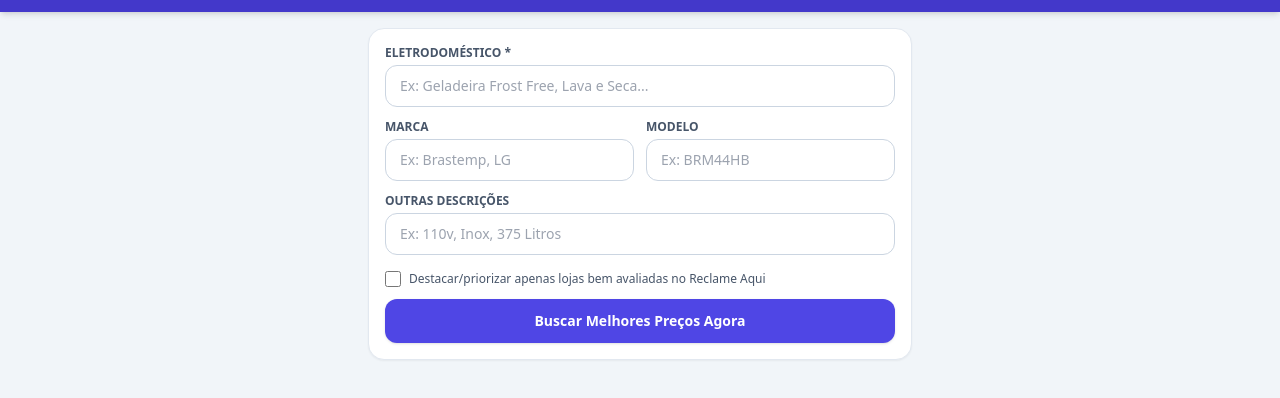
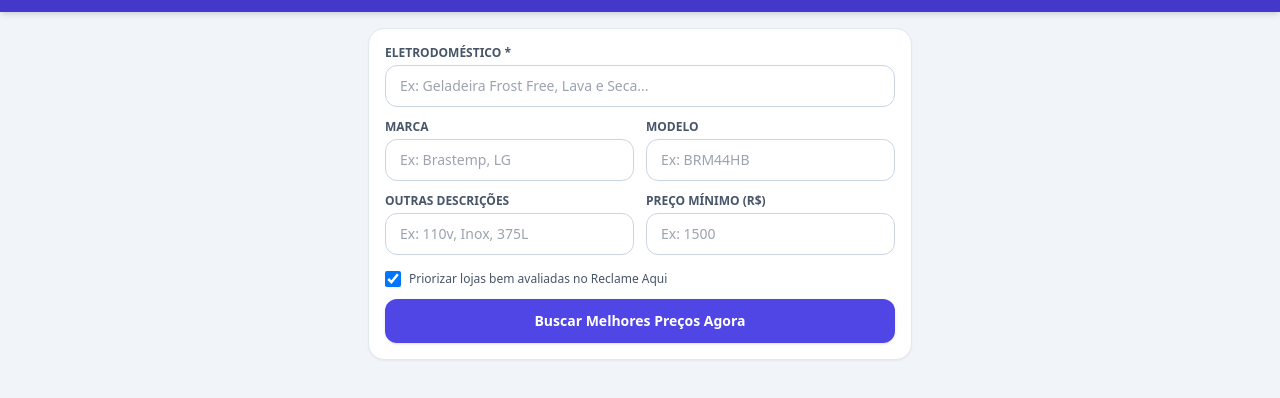
Before and after one commit to Beatriz-LG/Buscador-black-friday, a plain HTML site: page index.html in a window 1280 px wide. Shown: the part 64-462 px from the top of the page. Drawn offline with nearby package versions, Linux system fonts and the light colour scheme.

Commit message:
Refactor search form layout and labels

```diff
--- a/index.html
+++ b/index.html
@@ -8,7 +8,6 @@
 </head>
 <body class="bg-slate-100 text-slate-800 min-h-screen pb-10">
 
-    <!-- Cabeçalho -->
     <header class="bg-indigo-700 text-white p-4 shadow-md sticky top-0 z-10">
         <div class="max-w-xl mx-auto flex items-center justify-between">
             <div>
@@ -20,7 +19,6 @@
     </header>
 
     <main class="max-w-xl mx-auto p-4">
-        <!-- Formulário de Busca -->
         <form id="formBusca" class="bg-white rounded-2xl shadow-sm p-4 space-y-3 border border-slate-200">
             <div>
                 <label class="block text-xs font-semibold text-slate-600 uppercase mb-1">Eletrodoméstico *</label>
@@ -41,16 +39,23 @@
                 </div>
             </div>
 
-            <div>
-                <label class="block text-xs font-semibold text-slate-600 uppercase mb-1">Outras Descrições</label>
-                <input type="text" id="detalhes" placeholder="Ex: 110v, Inox, 375 Litros"
-                    class="w-full px-3.5 py-2.5 rounded-xl border border-slate-300 focus:ring-2 focus:ring-indigo-500 focus:outline-none text-sm">
+            <div class="grid grid-cols-2 gap-3">
+                <div>
+                    <label class="block text-xs font-semibold text-slate-600 uppercase mb-1">Outras Descrições</label>
+                    <input type="text" id="detalhes" placeholder="Ex: 110v, Inox, 375L"
+                        class="w-full px-3.5 py-2.5 rounded-xl border border-slate-300 focus:ring-2 focus:ring-indigo-500 focus:outline-none text-sm">
+                </div>
+                <div>
+                    <label class="block text-xs font-semibold text-slate-600 uppercase mb-1">Preço Mínimo (R$)</label>
+                    <input type="number" id="precoMin" placeholder="Ex: 1500" min="0" step="1"
+                        class="w-full px-3.5 py-2.5 rounded-xl border border-slate-300 focus:ring-2 focus:ring-indigo-500 focus:outline-none text-sm">
+                </div>
             </div>
 
             <div class="flex items-center gap-2 pt-1">
-                <input type="checkbox" id="apenasConfiaveis" class="w-4 h-4 text-indigo-600 rounded">
+                <input type="checkbox" id="apenasConfiaveis" checked class="w-4 h-4 text-indigo-600 rounded">
                 <label for="apenasConfiaveis" class="text-xs text-slate-600 font-medium">
-                    Destacar/priorizar apenas lojas bem avaliadas no Reclame Aqui
+                    Priorizar lojas bem avaliadas no Reclame Aqui
                 </label>
             </div>
 
@@ -60,17 +65,14 @@
             </button>
         </form>
 
-        <!-- Área de Carregamento -->
         <div id="loading" class="hidden text-center py-10 space-y-3">
             <div class="inline-block animate-spin rounded-full h-8 w-8 border-4 border-indigo-600 border-t-transparent"></div>
             <p class="text-sm font-medium text-slate-600">Varrendo lojas e checando Reclame Aqui...</p>
             <p class="text-xs text-slate-400">Isso leva cerca de 5 a 10 segundos.</p>
         </div>
 
-        <!-- Mensagem de Erro -->
         <div id="erroBox" class="hidden mt-4 bg-red-50 border border-red-200 text-red-700 p-4 rounded-xl text-sm"></div>
 
-        <!-- Lista de Resultados -->
         <div id="resultados" class="mt-5 space-y-3"></div>
     </main>
 
@@ -89,11 +91,14 @@
             btnBuscar.disabled = true;
             btnBuscar.classList.add('opacity-50');
 
+            const precoMinVal = document.getElementById('precoMin').value;
+
             const params = new URLSearchParams({
                 produto: document.getElementById('produto').value,
                 marca: document.getElementById('marca').value,
                 modelo: document.getElementById('modelo').value,
-                detalhes: document.getElementById('detalhes').value
+                detalhes: document.getElementById('detalhes').value,
+                preco_min: precoMinVal ? precoMinVal : "0"
             });
 
             try {
@@ -112,7 +117,7 @@
                 }
 
                 if (lista.length === 0) {
-                    resultadosDiv.innerHTML = '<p class="text-center text-sm text-slate-500 py-6">Nenhuma oferta encontrada com esses termos exatos. Tente remover o código do modelo.</p>';
+                    resultadosDiv.innerHTML = '<p class="text-center text-sm text-slate-500 py-6">Nenhuma oferta encontrada com esses filtros. Tente diminuir o Preço Mínimo ou simplificar a descrição.</p>';
                     return;
                 }
 
@@ -130,14 +135,13 @@
                                 <div class="flex-1 min-w-0">
                                     <div class="flex items-center justify-between gap-2">
                                         <span class="text-xs font-bold uppercase tracking-wider text-indigo-600 truncate">${item.loja}</span>
-                                        ${index === 0 ? '<span class="bg-indigo-600 text-white text-[10px] font-bold px-2 py-0.5 rounded-full shrink-0">MENOR PREÇO</span>' : ''}
+                                        ${index === 0 ? '<span class="bg-indigo-600 text-white text-[10px] font-bold px-2 py-0.5 rounded-full shrink-0">MELHOR OPÇÃO</span>' : ''}
                                     </div>
                                     <h2 class="text-xs text-slate-600 line-clamp-2 mt-0.5">${item.titulo}</h2>
                                     <p class="text-xl font-extrabold text-slate-900 mt-1.5">${item.preco_texto}</p>
                                 </div>
                             </div>
 
-                            <!-- Bloco Reclame Aqui -->
                             <div class="mt-3 pt-3 border-t border-slate-100 flex items-center justify-between gap-2 flex-wrap">
                                 <div class="text-xs px-2.5 py-1 rounded-lg border ${badgeCor} font-medium">
                                     ${iconeStatus} Reclame Aqui: <strong>${rep.selo}</strong> (${rep.nota})
@@ -147,7 +151,6 @@
                                 </a>
                             </div>
 
-                            <!-- Botão Ir para Loja -->
                             <a href="${item.link}" target="_blank" rel="noopener noreferrer"
                                class="mt-3 block w-full text-center bg-slate-900 hover:bg-slate-800 text-white text-xs font-bold py-2.5 rounded-xl transition">
                                 Ir para a Loja ↗
```
